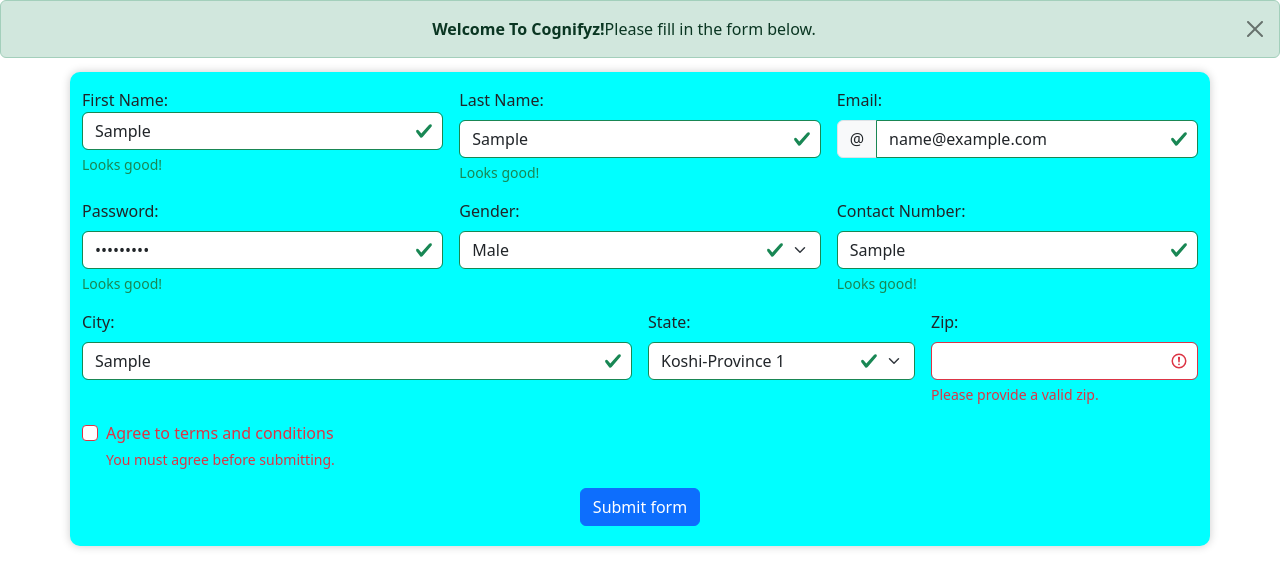
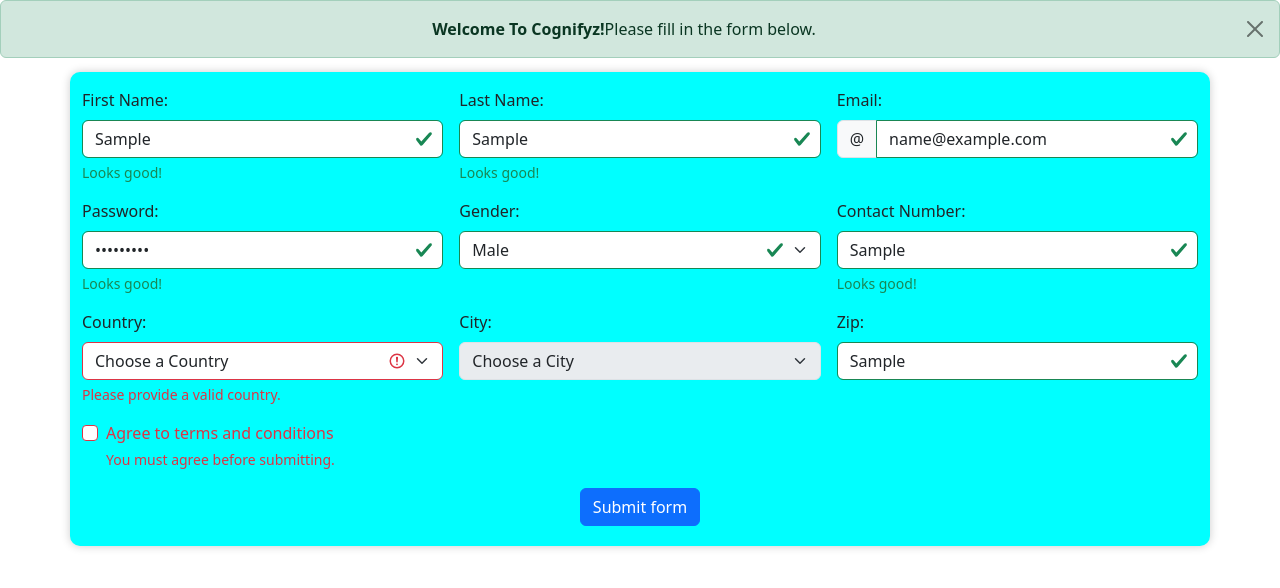
Before and after one commit to KapilBhattarai502/Animated-Responsive-RegistrationForm-Task-3, a website: page public/index.html in a window 1280 px wide. Both pictures are taken after typing "Sample", "Sample", "name@example.com", "Sample123", "Sample", "Sample" into the empty fields and a click on the button "Submit form". Drawn offline with nearby package versions, Linux system fonts and the light colour scheme.

Commit message:
use of dom

```diff
--- a/package.json
+++ b/package.json
@@ -11,7 +11,9 @@
   "author": "",
   "license": "ISC",
   "dependencies": {
+    "bcrypt": "^5.1.1",
     "express": "^4.19.2",
-    "nodemon": "^3.1.0"
+    "nodemon": "^3.1.0",
+    "yup": "^1.4.0"
   }
 }
--- /dev/null
+++ b/public/countries.json
@@ -0,0 +1,6 @@
+{
+    "England":["London","Nottingham","Bristol","Liverpool"],
+    "France":["Paris","Lyon","Marseille","Nantes"],
+    "Spain":["Madrid","Barcelona","Bilbao","Seville"],
+    "Germany":["Berlin","Frankfrut","Cologne","Gladbach"]
+}
--- a/public/index.html
+++ b/public/index.html
@@ -10,16 +10,23 @@
       integrity="sha384-QWTKZyjpPEjISv5WaRU9OFeRpok6YctnYmDr5pNlyT2bRjXh0JMhjY6hW+ALEwIH"
       crossorigin="anonymous"
     />
-    <link rel="stylesheet" href="/style.css">
-
+    <link rel="stylesheet" href="/style.css" />
+    <script src="script.js" defer></script>
   </head>
   <body>
-    <div class="alert alert-success alert-dismissible fade show alertment" role="alert">
+    <div
+      class="alert alert-success alert-dismissible fade show alertment"
+      role="alert"
+    >
       <strong>Welcome To Cognifyz!</strong> Please fill in the form below.
-      <button type="button" class="btn-close" data-bs-dismiss="alert" aria-label="Close"></button>
+      <button
+        type="button"
+        class="btn-close"
+        data-bs-dismiss="alert"
+        aria-label="Close"
+      ></button>
     </div>
     <div class="container">
-
       <form
         class="row g-3 needs-validation"
         action="/submit"
@@ -27,7 +34,7 @@
         novalidate
       >
         <div class="col-md-4">
-          <span for="validationCustom01" class="form-label">First Name:</label>
+          <label for="validationCustom01" class="form-label">First Name:</label>
           <input
             type="text"
             name="FirstName"
@@ -50,7 +57,9 @@
           <div class="valid-feedback">Looks good!</div>
         </div>
         <div class="col-md-4">
-          <label for="validationCustomUsername" class="form-label">Email:</label>
+          <label for="validationCustomUsername" class="form-label"
+            >Email:</label
+          >
           <div class="input-group has-validation">
             <span class="input-group-text" id="inputGroupPrepend">@</span>
             <input
@@ -103,37 +112,44 @@
           <div class="valid-feedback">Looks good!</div>
         </div>
 
-        <div class="col-md-6">
-          <label for="validationCustom06" class="form-label">City:</label>
-          <input
-            type="text"
-            name="City"
-            class="form-control"
+        <div class="col-md-4">
+          <label for="validationCustom06" class="form-label">Country:</label>
+          <select
+            onchange="getCities(this.value)"
+            name="Country"
+            class="form-select"
             id="validationCustom06"
             required
-          />
-          <div class="invalid-feedback">Please provide a valid city.</div>
+          >
+            <option value="">Choose a Country</option>
+            <option value="Nepal">Nepal</option>
+            <option value="India">India</option>
+            <option value="USA">USA</option>
+            <option value="Australia">Australia</option>
+            <option value="Canada">Canada</option>
+            <option value="Dubai">Dubai</option>
+            <option value="England">England</option>
+          </select>
+
+          <div class="invalid-feedback">Please provide a valid country.</div>
         </div>
-        <div class="col-md-3">
-          <label for="validationCustom07" class="form-label">State:</label>
+        <div class="col-md-4">
+          <label for="validationCustom07" class="form-label">City:</label>
           <select
+            onchange="getCity(this.value)"
+            name="cities"
+            id="cities"
+            disabled
             class="form-select"
-            name="State"
+            name="City"
             id="validationCustom07"
             required
           >
-
-            <option>Koshi-Province 1</option>
-            <option>Madhesh-Province 2</option>
-            <option>Bagmati-Province 3</option>
-            <option>Gandaki-Province 4</option>
-            <option>Lumbini-Province 5</option>
-            <option>Karnali-Province 6</option>
-            <option>Sudurpaschim-Province 7</option>
+            <option>Choose a City</option>
           </select>
           <div class="invalid-feedback">Please select a valid state.</div>
         </div>
-        <div class="col-md-3">
+        <div class="col-md-4">
           <label for="validationCustom08" class="form-label">Zip:</label>
           <input
             type="text"
@@ -171,34 +187,5 @@
       integrity="sha384-YvpcrYf0tY3lHB60NNkmXc5s9fDVZLESaAA55NDzOxhy9GkcIdslK1eN7N6jIeHz"
       crossorigin="anonymous"
     ></script>
-    <script>
-     (() => {
-    "use strict";
-
-    // Fetch all the forms we want to apply custom Bootstrap validation styles to
-    const forms = document.querySelectorAll(".needs-validation");
-
-    // Loop over them and prevent submission
-    Array.from(forms).forEach((form) => {
-        form.addEventListener(
-            "submit",
-            (event) => {
-                if (!form.checkValidity()) {
-                    event.preventDefault();
-                    event.stopPropagation();
-                } else {
-                    // Form is valid, so you can perform routing here
-                    // For example, you can redirect to /submit
-                    window.location.href = "/submit"; // Redirect to /submit
-                }
-
-                form.classList.add("was-validated");
-            },
-            false
-        );
-    });
-})();
-
-    </script>
   </body>
 </html>
--- /dev/null
+++ b/public/script.js
@@ -0,0 +1,58 @@
+(() => {
+    "use strict";
+
+    // Fetch all the forms we want to apply custom Bootstrap validation styles to
+    const forms = document.querySelectorAll(".needs-validation");
+
+    // Loop over them and prevent submission
+    Array.from(forms).forEach((form) => {
+        form.addEventListener(
+            "submit",
+            (event) => {
+                if (!form.checkValidity()) {
+                    event.preventDefault();
+                    event.stopPropagation();
+                } else {
+                    // Form is valid, so you can perform routing here
+                    // For example, you can redirect to /submit
+                    window.location.href = "/submit"; // Redirect to /submit
+                }
+
+                form.classList.add("was-validated");
+            },
+            false
+        );
+    });
+})();
+
+function getCities(country){
+    let citiesDropdown = document.querySelector("#cities");
+
+    //if country value is empty we will stop the function
+
+    if(country.trim()===""){
+        citiesDropdown.disabled=true;
+        citiesDropdown.seletedIndex= 0;
+        return false;
+    }
+
+
+    //AJAX request with fetch()
+
+    fetch("countries.json")
+    .then(function(response){
+        return response.json();
+    })
+    .then(function(data){
+        let cities =data[country];
+        let out="";
+        out+=`<option value="">Choose a City</option>`;
+        for(let city of cities){
+            out =out+`<option value="${city}">${city}</option>`;
+        }
+        citiesDropdown.innerHTML =out;
+        citiesDropdown.disabled =false;
+    })
+
+
+}
```
Also changed, not shown: Routes/route.js (added, +40 -0 lines), Routes/uservalidation.js (added, +15 -0 lines), server.js (+8 -10 lines), 1 other file.
